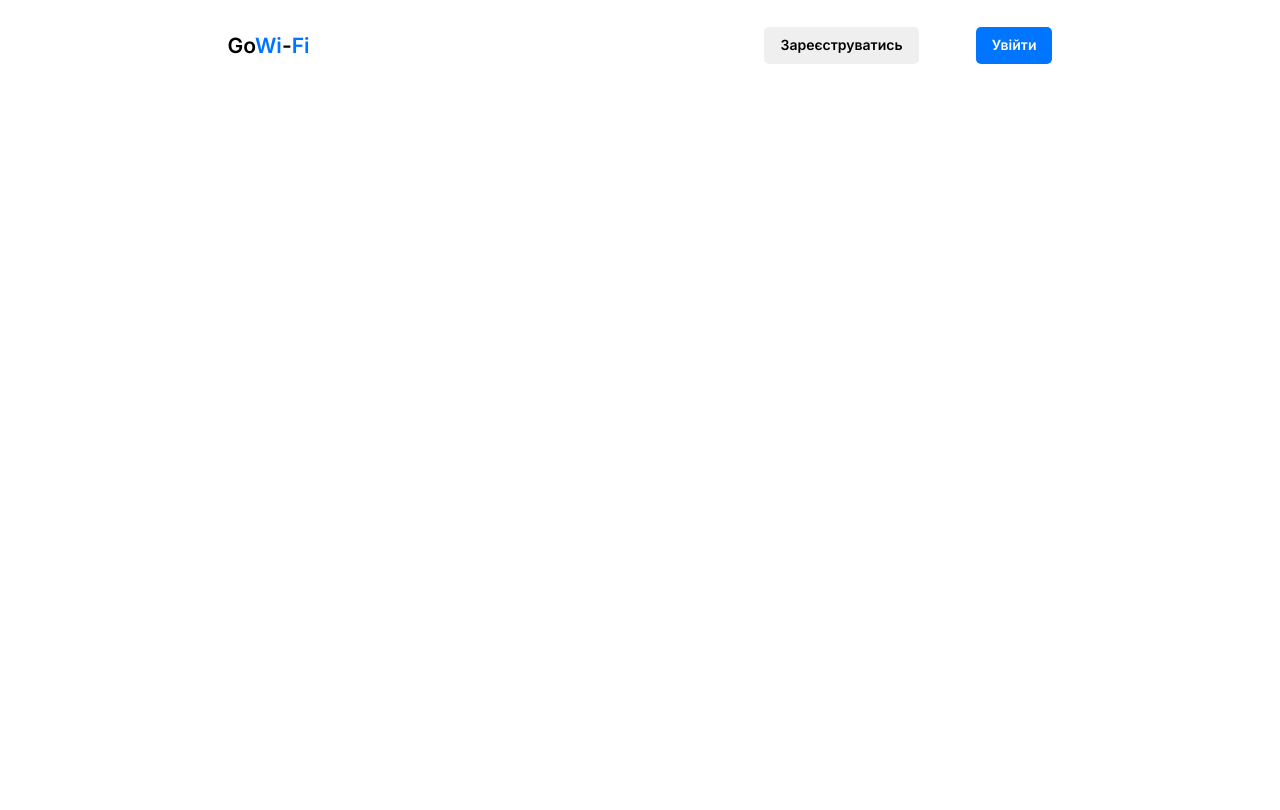
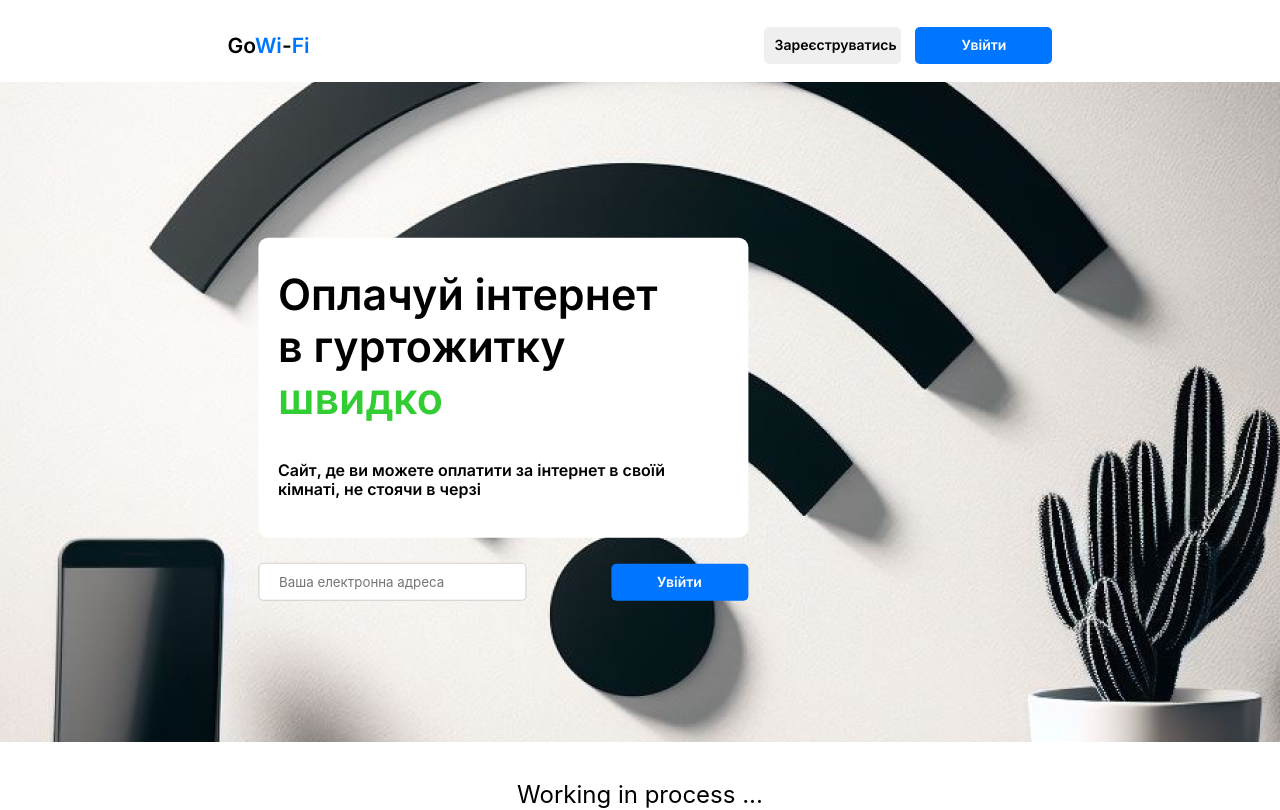
Before and after one commit to Igoryakib/OWi_fi, a React app: page / in a window 1280 px wide. Built offline with nearby package versions, Linux system fonts and the light colour scheme.

Commit message:
added mainPage

```diff
--- a/src/components/App.js
+++ b/src/components/App.js
@@ -1,11 +1,13 @@
 import React from "react";
 import Header from "./Header/Header";
+import Main from "./Main/Main";
 
 
 const  App = () => {
   return (
     <>
       <Header/>
+      <Main/>
     </>
   );
 }
--- a/src/components/Button/Button.module.scss
+++ b/src/components/Button/Button.module.scss
@@ -1,10 +1,10 @@
 .btn {
-    padding: 10px 16px;
+    width: 137px;
+    padding: 10px;
     border-radius: 5px;
     color: #000;
     text-align: center;
     font-family: Inter;
     font-size: 14px;
     font-weight: 600;
-
 }
--- a/src/components/Header/Header.module.scss
+++ b/src/components/Header/Header.module.scss
@@ -1,5 +1,4 @@
-@import "../../scss/styles.scss";
-
+@import '../../scss/variables';
 .header {
     display: flex;
     justify-content: space-around;
@@ -8,14 +7,14 @@
 }
 
 .logo {
-    color: #000;
+    color: $black;
     text-align: center;
-    font-family: Inter;
+    font-family: $inter;
     font-size: 21px;
     font-style: normal;
     font-weight: 600;
     .wi {
-        color: #0075ff;
+        color: $darkblue;
     }
 }
 
@@ -27,6 +26,6 @@
 }
 
 .light {
-    color: #fff !important;
-    background-color: #0075ff;
+    color: $white !important;
+    background-color: $darkblue;
 }
--- /dev/null
+++ b/src/components/Main/Main.jsx
@@ -0,0 +1,29 @@
+import React from "react";
+import styles from './Main.module.scss';
+import Button from "../Button/Button";
+
+
+const Main = () => {
+    return(
+        <main>
+        <section className={styles.mainSection}>
+            <div className={styles.formSection}>
+                <div className={styles.formContent}>
+                    <h2 className={styles.formContentTitle}>Оплачуй інтернет в гуртожитку <span>швидко</span></h2>
+                    <h4 className={styles.formContentSubtitle}>Сайт, де ви можете оплатити за інтернет в своїй кімнаті, не стоячи в черзі</h4>
+                </div>
+                <div className={styles.wrapperForm}>
+                    <input className={styles.formInput} type="email" placeholder="Ваша електронна адреса"/>
+                    <Button type="button" style={styles.light} text="Увійти"/>
+                </div>
+            </div>
+        </section>
+        <section>
+            <h2 className="formContentTitle">Working in process ... </h2>
+        </section>
+        </main>
+    );
+};
+
+
+export default Main;
--- /dev/null
+++ b/src/components/Main/Main.module.scss
@@ -0,0 +1,69 @@
+@import '../../scss/variables';
+
+.mainSection {
+    margin: 0 auto;
+    width: 100%;
+    height: 660px;
+    position: relative;
+    background-image: url('../../static/bg_img.jpg');
+    background-position: center;
+    background-size: cover;
+    background-repeat: no-repeat;
+    margin-bottom: 39px;
+}
+
+.formSection {
+    position: absolute;
+    top: 44%;
+    left: 37%;
+    transform: translate(-44%, -37%);
+}
+
+.formContent {
+    width: 450px;
+    height: 270px;
+    background-color: $white;
+    border-radius: 10px;
+    padding: 30px 20px 0;
+    text-align: left;
+    margin-bottom: 25px;
+}
+
+.formContentTitle {
+    font-size: 43px;
+    color: $black;
+    font-weight: 600;
+    font-family: $inter;
+    margin-bottom: 36px;
+    line-height: normal;
+    padding-right: 36px;
+    & > span {
+        color: $green;
+    }
+}
+
+.formContentSubtitle {
+    font-size: 16px;
+    color: $black;
+    font-weight: 600;
+    font-family: $inter;
+}
+
+.light {
+    color: $white !important;
+    background-color: $darkblue;
+}
+
+.wrapperForm {
+    width: 490px;
+    display: flex;
+    justify-content: space-between;
+    align-items: center;
+}
+
+.formInput {
+    width: 268px;
+    padding: 10px 20px;
+    border-radius: 5px;
+    border: 1px solid rgba(0, 0, 0, 0.18);
+}
--- a/src/scss/styles.scss
+++ b/src/scss/styles.scss
@@ -1,6 +1,5 @@
 @import 'reset.scss';
-@import url('https://fonts.googleapis.com/css2?family=Inter:wght@100;200;300;400;500;600;700;800;900&display=swap');
-
+@import 'variables.scss';
 .App {
     text-align: center;
     margin: 90px auto;
--- /dev/null
+++ b/src/scss/variables.scss
@@ -0,0 +1,7 @@
+@import url('https://fonts.googleapis.com/css2?family=Inter:wght@100;200;300;400;500;600;700;800;900&display=swap');
+
+$inter:'Inter', sans-serif;
+$darkblue: #0075ff;
+$white: #fff;
+$black: #000;
+$green: #32CD32;
```
Also changed, not shown: src/static/bg_img.jpg (added), src/static/open.jpg (deleted).
